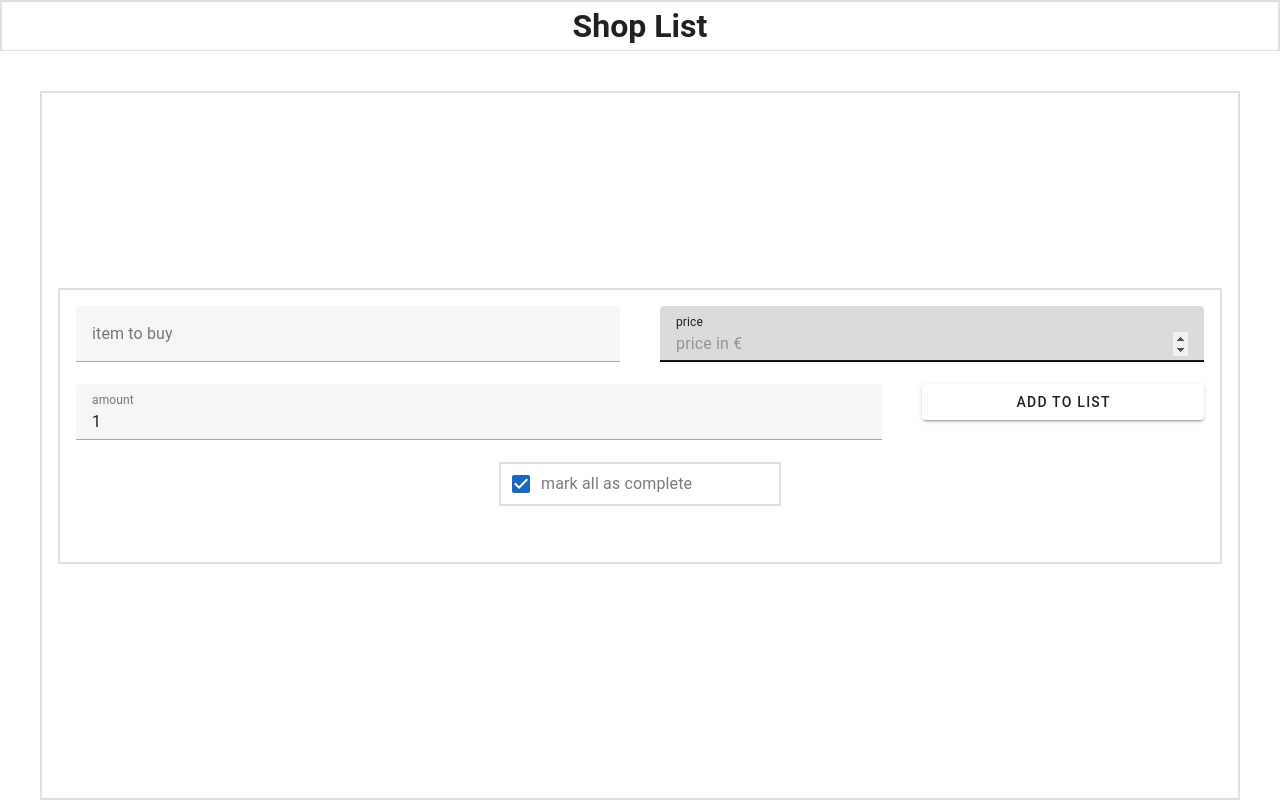
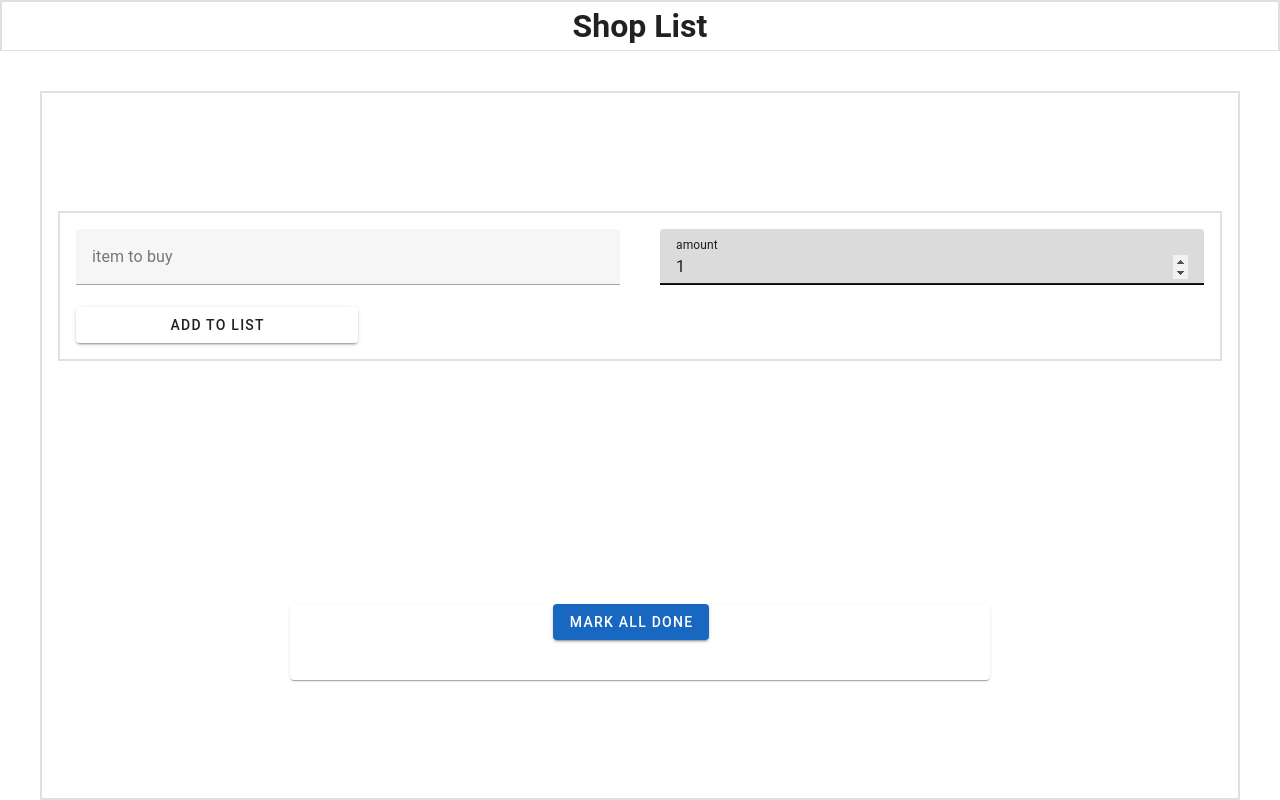
Before and after one commit to RickyTickyTavy69/vuetask, a Vue app: page / in a window 1280 px wide. Built offline with nearby package versions, Linux system fonts and the light colour scheme.

Commit message:
fixed some errors

```diff
--- a/src/app/App.vue
+++ b/src/app/App.vue
@@ -21,25 +21,27 @@ import AddItemForm from '@/widgets/AddItemForm/AddItemForm.vue';
 const { mobile } = useDisplay();
 
 // data
-const todos = ref<Array<Item>>([]);
+const items = ref<Array<Item>>([]);
 const updatedTodo = ref<Item>();
 const visibility = ref<Visibility>('all');
 
-const activeTasks = computed(() => todos.value.filter((todo) => !todo.completed));
+const activeTasks = computed(() => items.value.filter((todo) => !todo.completed));
+const remaining = computed(() => activeTasks.value.length);
+
 
 const filteredTodos = computed(() => {
   if (visibility.value === 'all') {
-    return todos.value;
+    return items.value;
   } if (visibility.value === 'active') {
     return activeTasks;
   }
-  return todos.value.filter((todo) => todo.completed);
+  return items.value.filter((item) => item.completed);
 });
 
 // lifecycle
 onMounted(async () => {
   console.log('is mobile app', mobile.value);
-  todos.value = await DB.getItems();
+  items.value = await DB.getItems();
 });
 
 const changeVisibility = (newValue: Visibility) => {
@@ -47,21 +49,21 @@ const changeVisibility = (newValue: Visibility) => {
 };
 
 const updateItemsList = (item: Item) => {
-  todos.value.push(item);
+  items.value.push(item);
   updatedTodo.value = item;
 };
 
 // items
 
 const removeItem = (item: Item) => {
-  const index = todos.value.indexOf(item);
-  todos.value.splice(index, 1);
+  const index = items.value.indexOf(item);
+  items.value.splice(index, 1);
   DB.deleteItem(item);
 };
 
 const updateItem = async (item: Item) => {
-  if (todos.value.length >= 1) {
-    todos.value.find((el) => el === item).completed = !item.completed;
+  if (items.value.length >= 1) {
+    items.value.find((el) => el === item).completed = !item.completed;
   }
   await DB.saveItem({
     ...item,
@@ -70,7 +72,7 @@ const updateItem = async (item: Item) => {
 
 const removeCompleted = () => {
   // eslint-disable-next-line array-callback-return
-  todos.value = todos.value.filter((item) => {
+  items.value = items.value.filter((item) => {
     if (item.completed) {
       DB.deleteItem(item);
     } else {
@@ -79,22 +81,38 @@ const removeCompleted = () => {
   });
 };
 
+
+
+const markAllDone = () => {
+  console.log("mark done");
+  items.value.forEach((item, idx) => {
+    items.value[idx].completed = !items.value[idx].completed;
+    DB.saveItem({
+      ...item,
+    });
+  });
+}
+
 </script>
 
 <template>
   <v-app>
     <AppHeader/>
     <v-container class="fill-height border-md">
-        <AddItemForm :updateItemsList="updateItemsList"/>
+        <AddItemForm
+          :items="items"
+          :updateItemsList="updateItemsList
+        "/>
         <ShoppingList
-          :items="todos"
+          :items="items"
           :filtered-items="filteredTodos as Array<Item>"
           :removeItem="removeItem"
           :updateItem="updateItem"
+          :markAllDone="markAllDone"
         />
     </v-container>
     <AppFooter
-      :items="todos"
+      :items="items"
       :visibility="visibility"
       :change-visibility="changeVisibility"
       :remove-completed="removeCompleted"
--- a/src/widgets/AddItemForm/AddItemForm.vue
+++ b/src/widgets/AddItemForm/AddItemForm.vue
@@ -4,13 +4,14 @@ import { Item } from '@/app/types/items.types';
 
 // vue
 import {
-  computed, onMounted, ref,
+   onMounted, ref,
 } from 'vue';
 
 import DB from '@/db';
 
 const props = defineProps<{
     updateItemsList :(item: Item) => void;
+    items: Array<Item>;
   }>();
 
 // data
@@ -18,28 +19,13 @@ const newItem = ref<string>('');
 const count = ref<number>(1);
 const items = ref<Array<Item>>([]);
 
-const activeTasks = computed(() => items.value.filter((item) => !item.completed));
-const remaining = computed(() => activeTasks.value.length);
 
-const allDone = computed({
-  get() {
-    return remaining.value === 0;
-  },
-  set(value: boolean) {
-    items.value.forEach((item, idx) => {
-      items.value[idx].completed = value;
-      DB.saveItem({
-        ...item,
-      });
-    });
-  },
-});
 
 // methods
 const addItem = () => {
   const value = newItem.value && newItem.value.trim();
   const item = {
-    id: items.value.length + 1,
+    id: props.items.length + 1,
     title: value,
     completed: false,
     count: count.value,
@@ -74,17 +60,6 @@ onMounted(async () => {
         />
         <v-text-field
           class="w-25"
-          label="price"
-          placeholder="price in €"
-          autofocus
-          autocomplete="off"
-          type="number"
-          @keyup.enter="addItem"
-        />
-      </div>
-      <div class="d-flex ga-10">
-        <v-text-field
-          class="w-25"
           label="amount"
           placeholder="how many"
           autofocus
@@ -93,17 +68,9 @@ onMounted(async () => {
           @keyup.enter="addItem"
           v-model="count"
         />
+      </div>
+      <div class="d-flex ga-10">
         <v-btn class="w-25" @click="addItem">ADD to List</v-btn>
       </div>
-    <div class="mb-10 d-flex justify-center">
-      <div class="w-25">
-        <v-checkbox-btn
-          class="border-md"
-          color="primary"
-          v-model="allDone"
-          label="mark all as complete"
-        />
-      </div>
-    </div>
     </v-container>
 </template>
--- a/src/widgets/ShoppingList/ShoppingList.vue
+++ b/src/widgets/ShoppingList/ShoppingList.vue
@@ -8,9 +8,10 @@ const props = defineProps<{
     filteredItems: Array<Item>,
     removeItem:(item: Item) => void,
     updateItem: (item: Item) => void,
+    markAllDone: () => void,
   }>();
 
-const items = ref([props.filteredItems]);
+const items = ref<Array<Item>>(props.filteredItems);
 
 const previousItem = ref<string>('');
 const editedItem = ref();
@@ -53,6 +54,21 @@ const doneEdit = (item : Item) => {
 </script>
 
 <template>
+  <v-card
+    class="w-100 mx-auto"
+    max-width="700"
+  >
+    <div class="mb-10 d-flex justify-center">
+      <div class="w-25">
+        <v-btn
+          @click="markAllDone"
+          color="primary"
+        >
+          mark all Done
+        </v-btn>
+      </div>
+    </div>
+
     <v-card
       class="overflow-y-auto border-md w-100 mx-auto"
       v-show="props.filteredItems.length"
@@ -94,4 +110,7 @@ const doneEdit = (item : Item) => {
         </v-btn>
       </v-row>
     </v-card>
+  </v-card>
 </template>
+
+// v-model="allDone"
```
